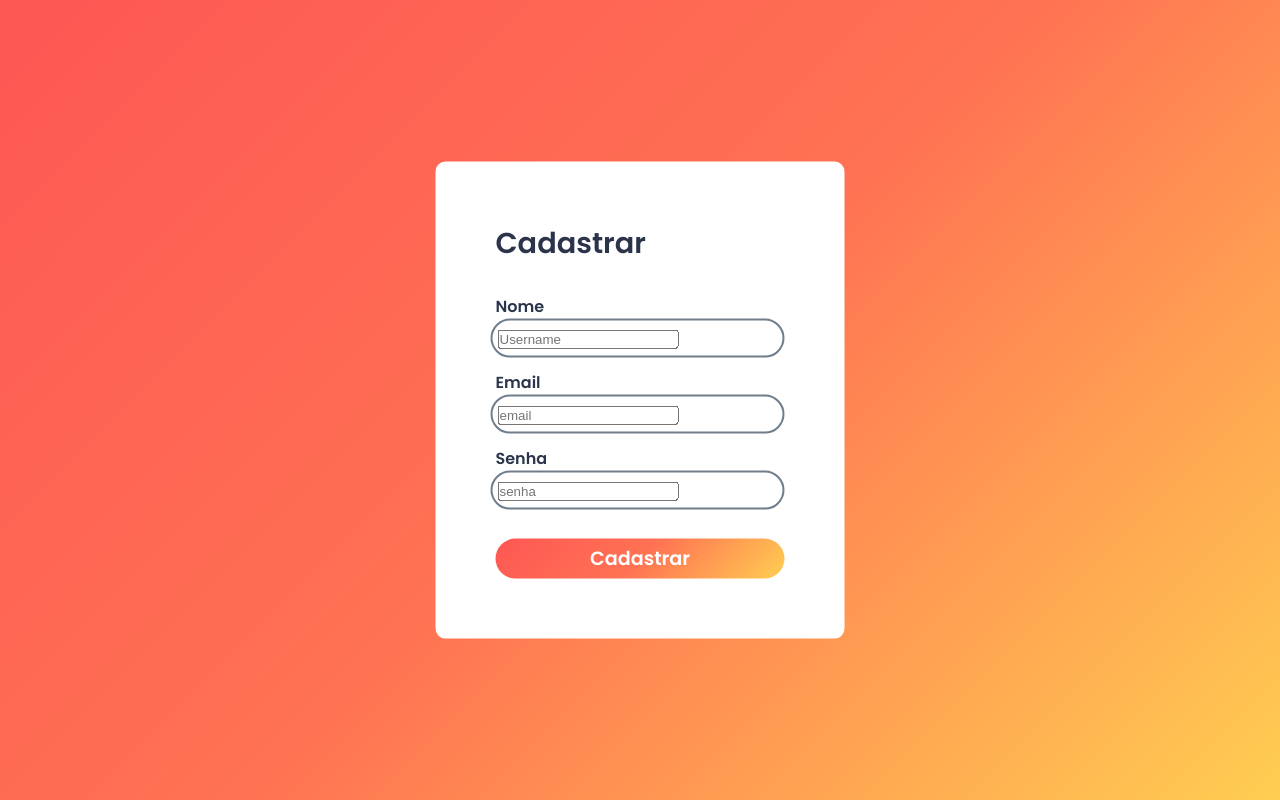
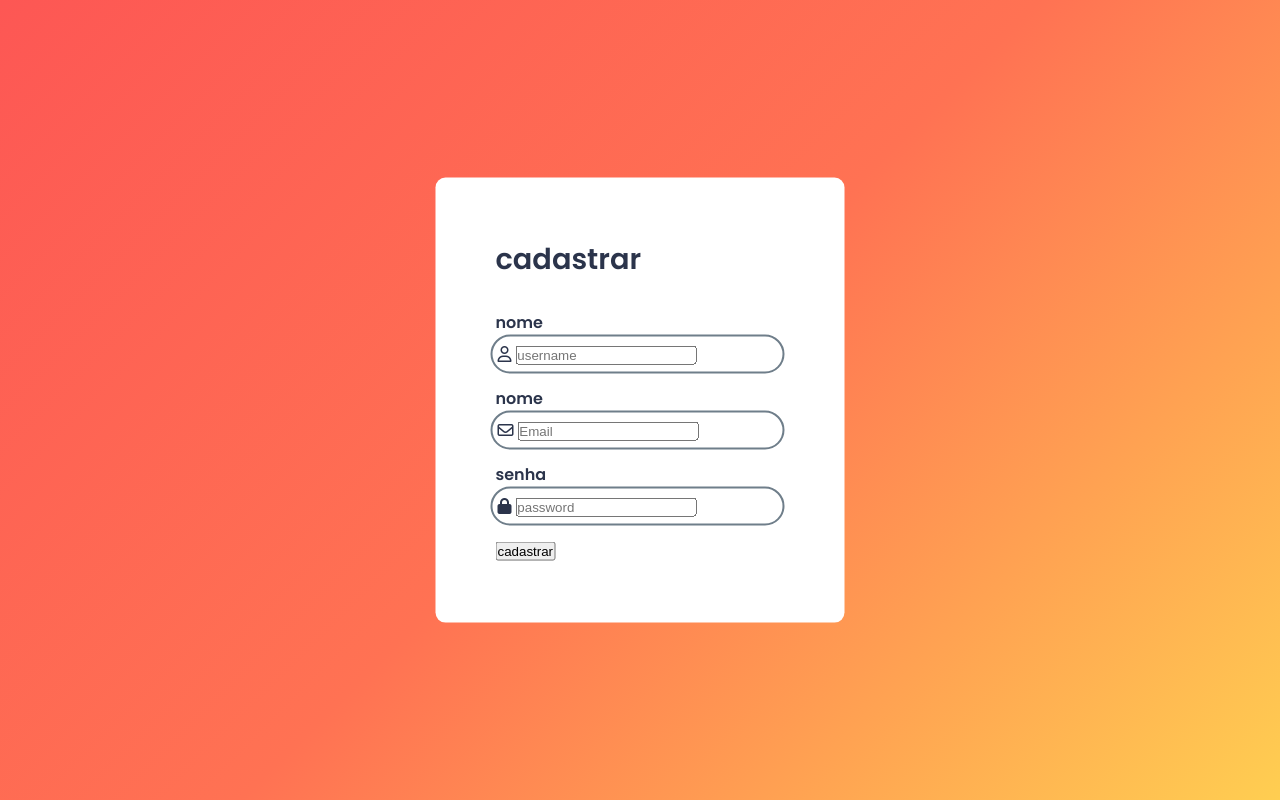
Before and after one commit to helooli/formulario-2, a plain HTML site: page index.html in a window 1280 px wide. Drawn offline with Linux system fonts and the light colour scheme.

Commit message:
Add files via upload

```diff
--- a/index.html
+++ b/index.html
@@ -2,37 +2,36 @@
 <html lang="en">
 <head>
     <meta charset="UTF-8">
-    <meta http-equiv="X-UA-Compatible" content="IE=edge">
     <meta name="viewport" content="width=device-width, initial-scale=1.0">
+    <script src="https://kit.fontawesome.com/136fca84c4.js" crossorigin="anonymous"></script>
     <link rel="stylesheet" href="form.css">
     <title>formulario</title>
 </head>
 <body>
     <div id="form">
-        <from action="">
-            <h2 class="title">Cadastrar</h2>
+        <form action="obrigado.html">
+            <h2 class="title">cadastrar</h2>
+        </form>
+        <label for="username">nome</label>
+        <div class="input">
+            <i class="fa-regular fa-user"></i>
+            <input id="username" name="username" placeholder="username" type="text">
+        </div>
 
-            <label form="usarname">Nome</label>
-            <div class="input">
-                <input id="usarname" name="usarname" placeholder="Username" type="text">
-            </div>
+        <label for="Email">nome</label>
+        <div class="input">
+            <i class="fa-regular fa-envelope"></i>
+            <input id="Email" name="Email" placeholder="Email" type="text">
+        </div>
+        <label for="senha">senha</label>
+        <div class="input">
+            <i class="fa-solid fa-lock"></i>
+            <input id="senha" name="senha" placeholder="password" type="password">
+        </div>
 
-            <label form="email">Email</label>
-            <div class="input">
-                <input id="email" name="email" placeholder="email" type="text">
-            </div>
-
-            <label for="Senha">Senha</label>
-            <div class="input" >
-                <input id="senha" name="senha" placeholder="senha" type="text">
-            </div>
-
-            <div id="btn">
-                    <button type="submit">Cadastrar</button>
-
-            </div>
-
-        </from>
+        <div id="bnt">
+            <button type="submit">cadastrar</button>
+        </div>
     </div>
 </body>
 </html>
```
